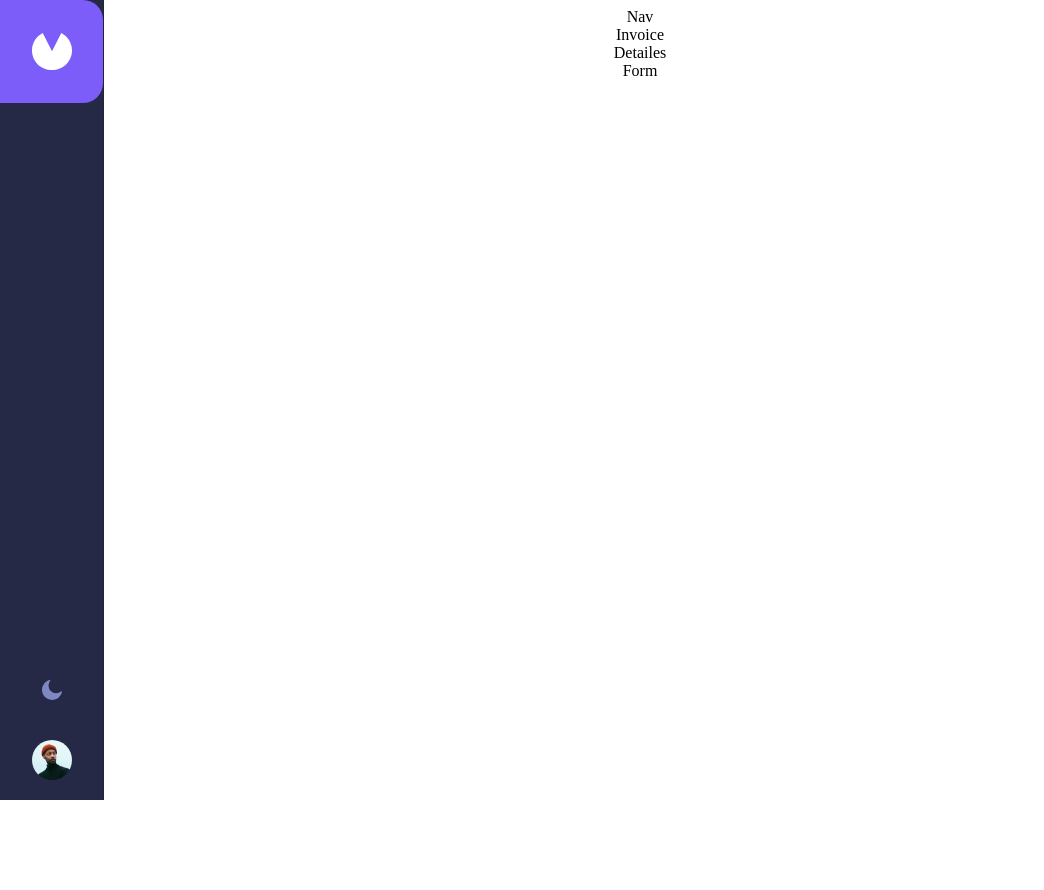
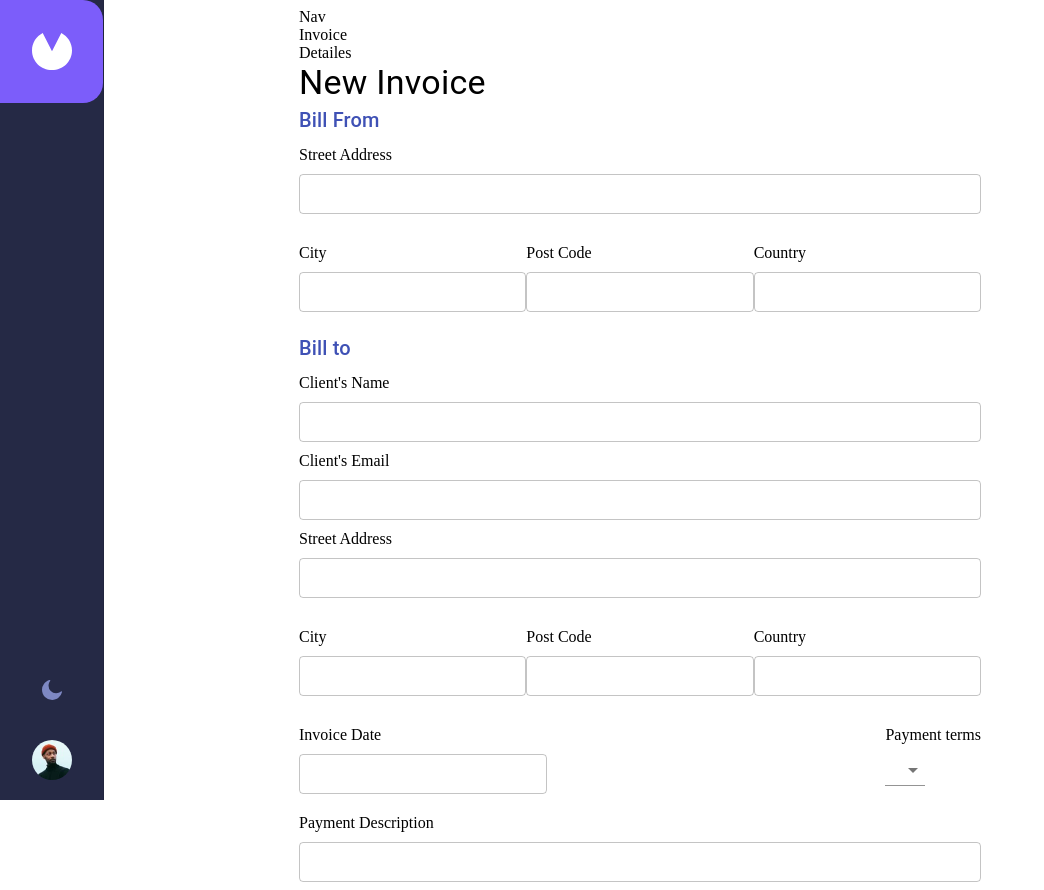
Before and after one commit to mohamednasr20/invoce_app, a React (Create React App) app in the folder client/: page / in a window 1280 px wide. Shown: the whole page, without its empty margins (0-1044 px from the left). Before the commit the page ends 800 px from the top, so only its background shows below. Built offline with nearby package versions, Linux system fonts and the light colour scheme; the HTML template or start-up script is replaced by a standard one.

Commit message:
add the form

```diff
--- a/client/src/components/Form/Form.js
+++ b/client/src/components/Form/Form.js
@@ -1,8 +1,91 @@
 import React from 'react';
-import { Container } from '@material-ui/core';
+import {
+  Container,
+  Typography,
+  TextField,
+  Select,
+  MenuItem,
+  FormControl,
+  InputLabel,
+} from '@material-ui/core';
+import useStyles from './styles';
 
 const Form = () => {
-  return <Container>Form</Container>;
+  const classes = useStyles();
+
+  return (
+    <Container>
+      <Typography variant="h4">New Invoice</Typography>
+
+      <form>
+        <Typography variant="h6" color="primary">
+          Bill From
+        </Typography>
+        <div className={classes.label}>Street Address</div>
+        <TextField variant="outlined" size="small" fullWidth />
+        <div className={classes.flex}>
+          <div>
+            <div className={classes.label}>City</div>
+            <TextField variant="outlined" size="small" />
+          </div>
+          <div>
+            <div className={classes.label}>Post Code</div>
+            <TextField variant="outlined" size="small" />
+          </div>
+          <div>
+            <div className={classes.label}>Country</div>
+            <TextField variant="outlined" size="small" />
+          </div>
+        </div>
+
+        <Typography variant="h6" color="primary">
+          Bill to
+        </Typography>
+        <div className={classes.label}>Client's Name</div>
+        <TextField variant="outlined" size="small" fullWidth />
+        <div className={classes.label}>Client's Email</div>
+        <TextField variant="outlined" size="small" fullWidth />
+        <div className={classes.label}>Street Address</div>
+        <TextField variant="outlined" size="small" fullWidth />
+        <div className={classes.flex}>
+          <div>
+            <div className={classes.label}>City</div>
+            <TextField variant="outlined" size="small" />
+          </div>
+          <div>
+            <div className={classes.label}>Post Code</div>
+            <TextField variant="outlined" size="small" />
+          </div>
+          <div>
+            <div className={classes.label}>Country</div>
+            <TextField variant="outlined" size="small" />
+          </div>
+        </div>
+
+        <div className={classes.flex}>
+          <div>
+            <div className={classes.label}>Invoice Date</div>
+            <TextField variant="outlined" size="small" fullWidth />
+          </div>
+          <div>
+            <div className={classes.label}>Payment terms</div>
+
+            <Select autoWidth="false">
+              <MenuItem value="">
+                <em>None</em>
+              </MenuItem>
+              <MenuItem value={30}>Next 30 days</MenuItem>
+              <MenuItem value={14}>Next 14 days</MenuItem>
+              <MenuItem value={7}>Next 7 day</MenuItem>
+              <MenuItem value={1}>Next 1 day</MenuItem>
+            </Select>
+          </div>
+        </div>
+        <div className={classes.label}>Payment Description</div>
+        <TextField variant="outlined" size="small" fullWidth />
+      </form>
+    </Container>
+  );
 };
 
 export default Form;
--- a/client/src/components/Form/styles.js
+++ b/client/src/components/Form/styles.js
@@ -0,0 +1,16 @@
+import { makeStyles } from '@material-ui/core/styles';
+
+const useStyles = makeStyles((theme) => ({
+  flex: {
+    display: 'flex',
+    justifyContent: 'space-between',
+    marginTop: 20,
+    marginBottom: 20,
+  },
+  label: {
+    marginBottom: 10,
+    marginTop: 10,
+  },
+}));
+
+export default useStyles;
--- a/client/src/styles.js
+++ b/client/src/styles.js
@@ -2,8 +2,8 @@ import { makeStyles } from '@material-ui/core/styles';
 
 const useStyles = makeStyles((theme) => ({
   root: {
+    maxWidth: 730,
     margin: 'auto',
-    textAlign: 'center',
   },
 }));
 
```
Also changed, not shown: client/src/components/Invoices/emptyInvoicesList.js (added).
